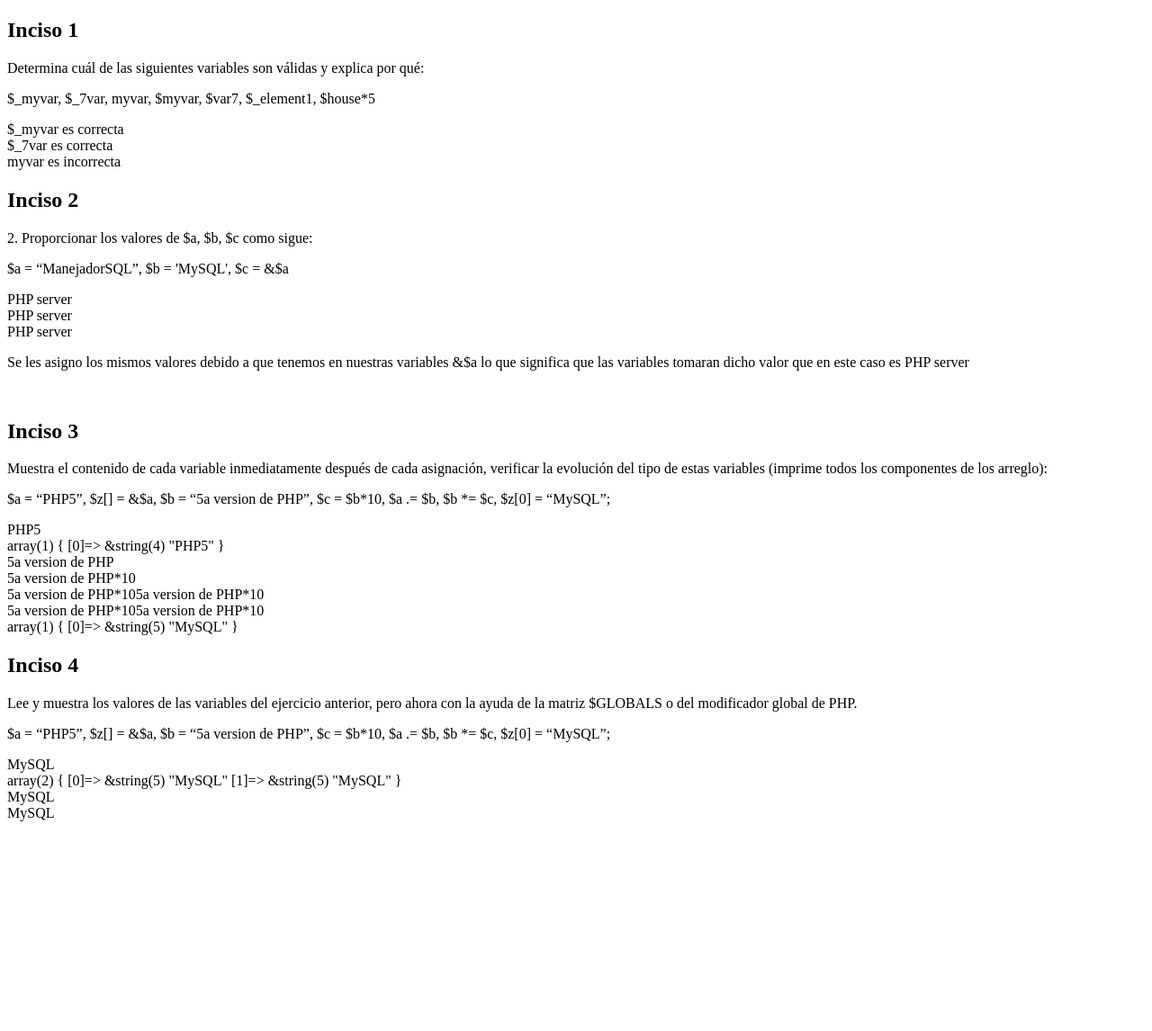
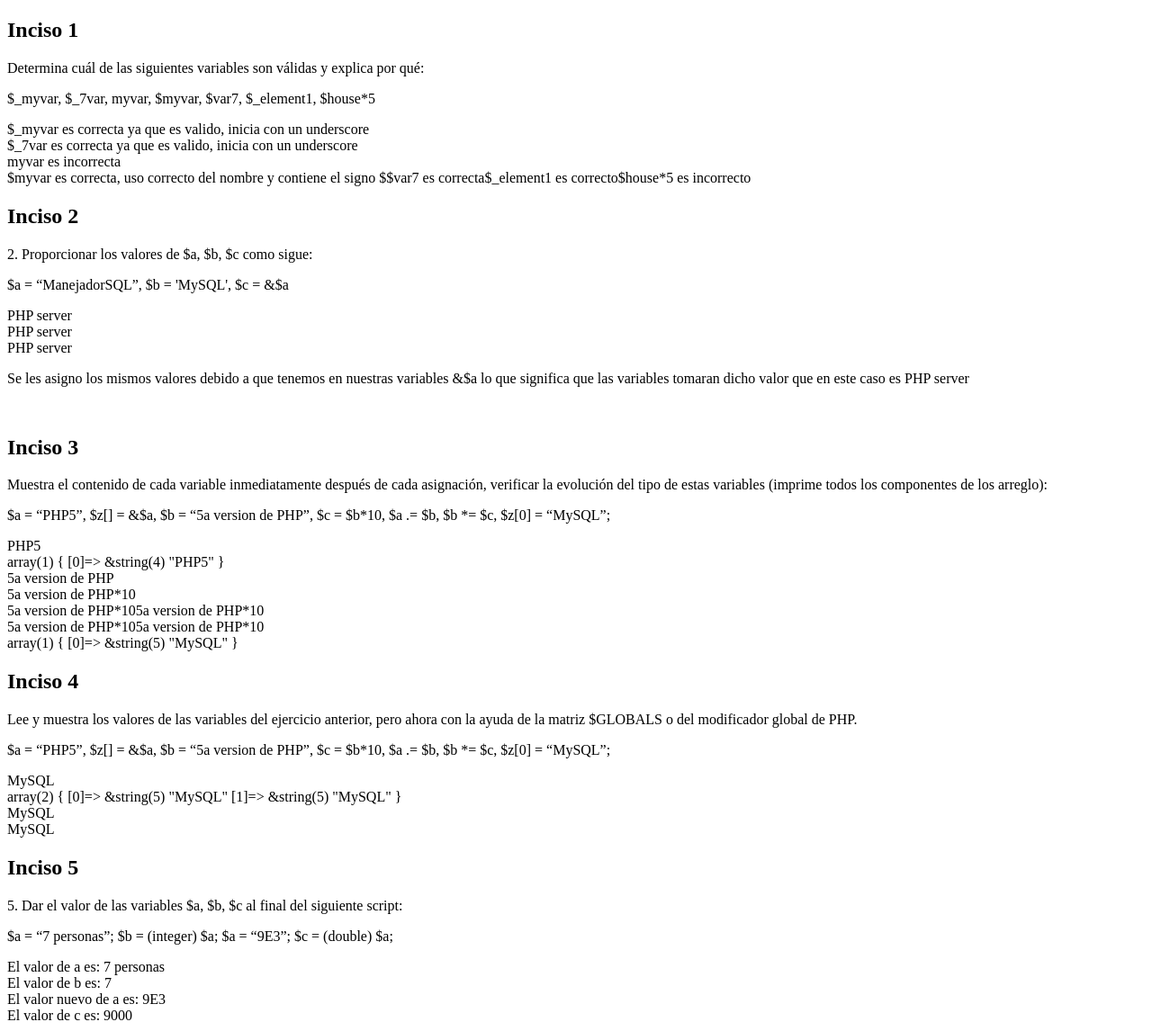
Before and after one commit to Nao0104/Practicas, a PHP site: page / in a window 1280 px wide. Shown: the whole page at 90% size. Before the commit the page ends 913 px from the top, so only its background shows below. Run offline with PHP 8.4, Linux system fonts and the light colour scheme.

Commit message:
Inciso 5 practica 3

```diff
--- a/practicas/p03/index.php
+++ b/practicas/p03/index.php
@@ -9,13 +9,26 @@
     <p>$_myvar, $_7var, myvar, $myvar, $var7, $_element1, $house*5</p>
     <?php
         $_myvar = 'hola';
-        echo '$_myvar es correcta <br>';
+        echo '$_myvar es correcta ya que es valido, inicia con un underscore <br>';
 
         $_7var = 11;
-        echo '$_7var es correcta <br>' ;
+        echo '$_7var es correcta ya que es valido, inicia con un underscore <br>' ;
 
         //myvar = 3.141516;
         echo 'myvar es incorrecta <br>';
+
+        $myvar = 3.1416;
+        echo '$myvar es correcta, uso correcto del nombre y contiene el signo $';
+
+        $var7 = 21;
+        echo '$var7 es correcta';
+
+        $_element1 = '<3';
+        echo '$_element1 es correcto';
+
+        //$house*5 = 'hola';
+        echo '$house*5 es incorrecto';
+
     ?>
     <h2>Inciso 2</h2>
     <p>2. Proporcionar los valores de $a, $b, $c como sigue:</p>
@@ -74,5 +87,21 @@ la matriz $GLOBALS o del modificador global de PHP.</p>
        print_r($c);
        //echo "<br> $a <br>";
     ?>
+    <h2>Inciso 5</h2>
+    <p>5. Dar el valor de las variables $a, $b, $c al final del siguiente script:</p>
+    <p>$a = “7 personas”;
+$b = (integer) $a;
+$a = “9E3”;
+$c = (double) $a;</p>
+    <?php
+        $a = "7 personas";
+        echo "El valor de a es: $a";
+        $b = (integer)$a;
+        echo "<br> El valor de b es: $b <br>";
+        $a = "9E3";
+        echo "El valor nuevo de a es: $a <br>";
+        $c = (double) $a;
+        echo "El valor de c es: $c";
+    ?>
 </body>
 </html>
```
